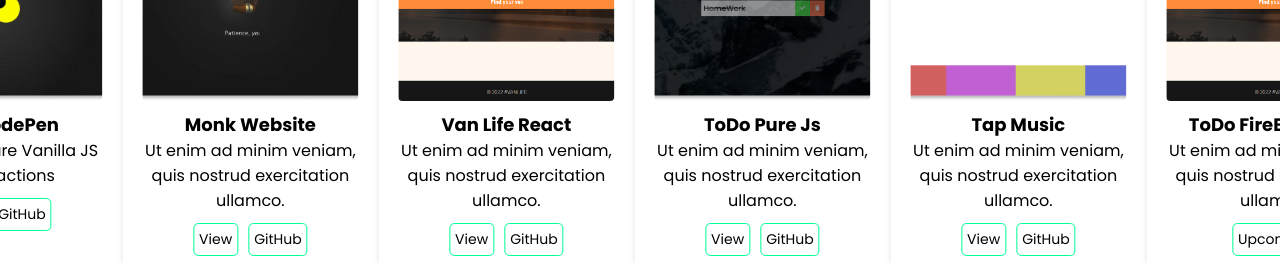
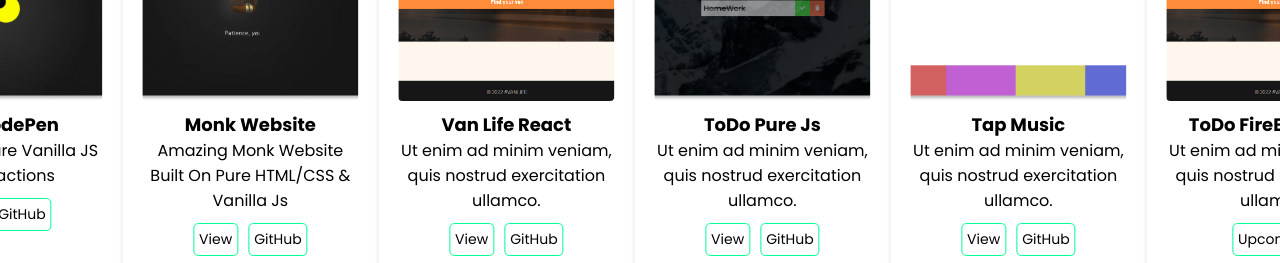
Before and after one commit to Kapil-Vasanth/react-portfolio, a React (Vite) app: page / in a window 1280 px wide. Shown: the part 1820-2083 px from the top of the page. Built offline with nearby package versions, Linux system fonts and the light colour scheme.

Commit message:
Updated Project for Monk Website

```diff
--- a/src/components/Projects.jsx
+++ b/src/components/Projects.jsx
@@ -24,10 +24,10 @@ const Projects = () => {
     },
     {
       title: 'Monk Website',
-      description: 'Ut enim ad minim veniam, quis nostrud exercitation ullamco.',
+      description: 'Amazing Monk Website Built On Pure HTML/CSS & Vanilla Js',
       imageUrl: `${project2Image}`,
-      demoUrl: 'https://example.com/project2',
-      githubUrl: 'https://github.com/example/project2',
+      demoUrl: 'https://pixtio-monk.netlify.app/',
+      githubUrl: 'https://github.com/Kapil-Vasanth/projects/tree/main/monk',
     },
     {
       title: 'Van Life React',
```
